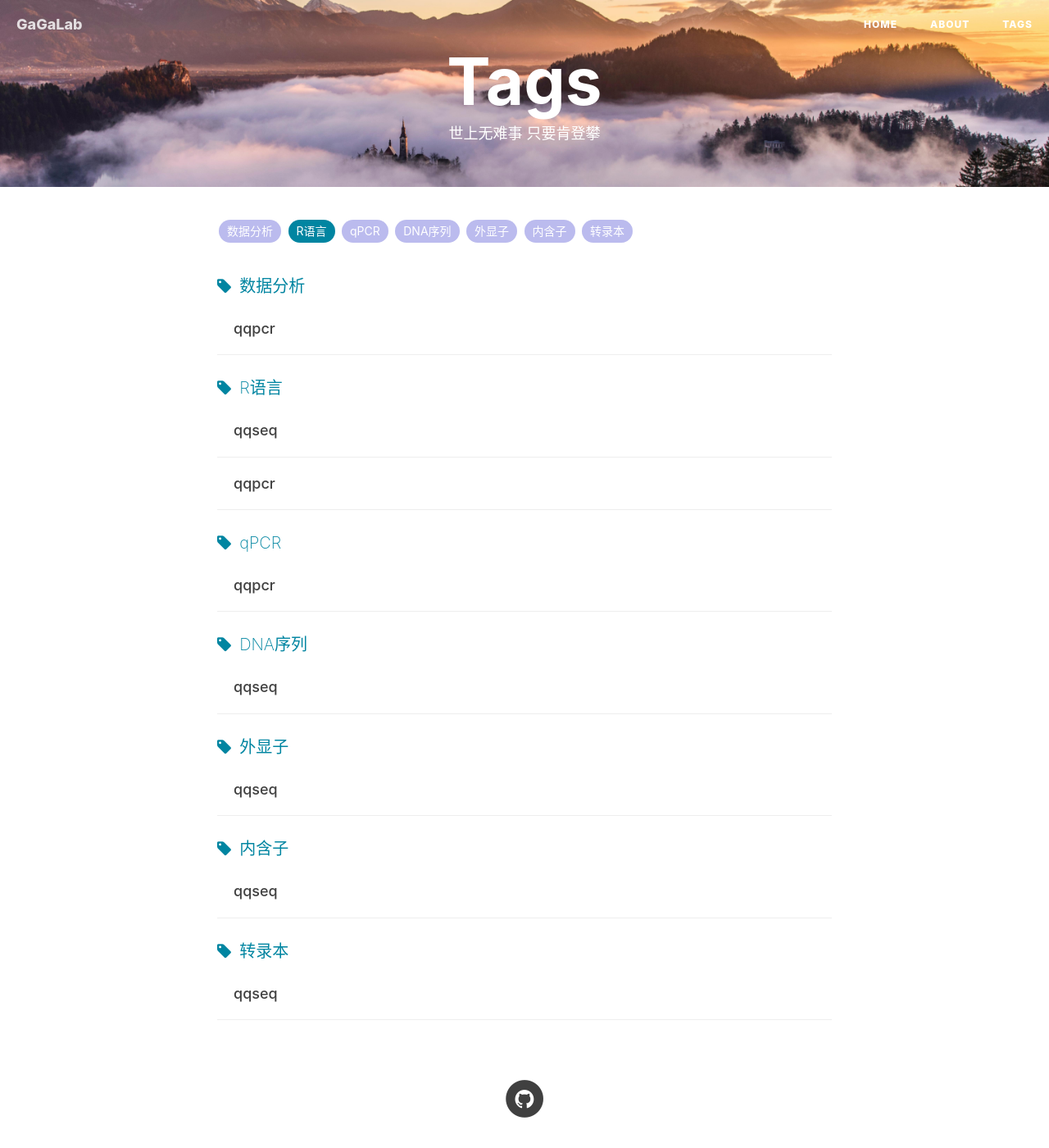
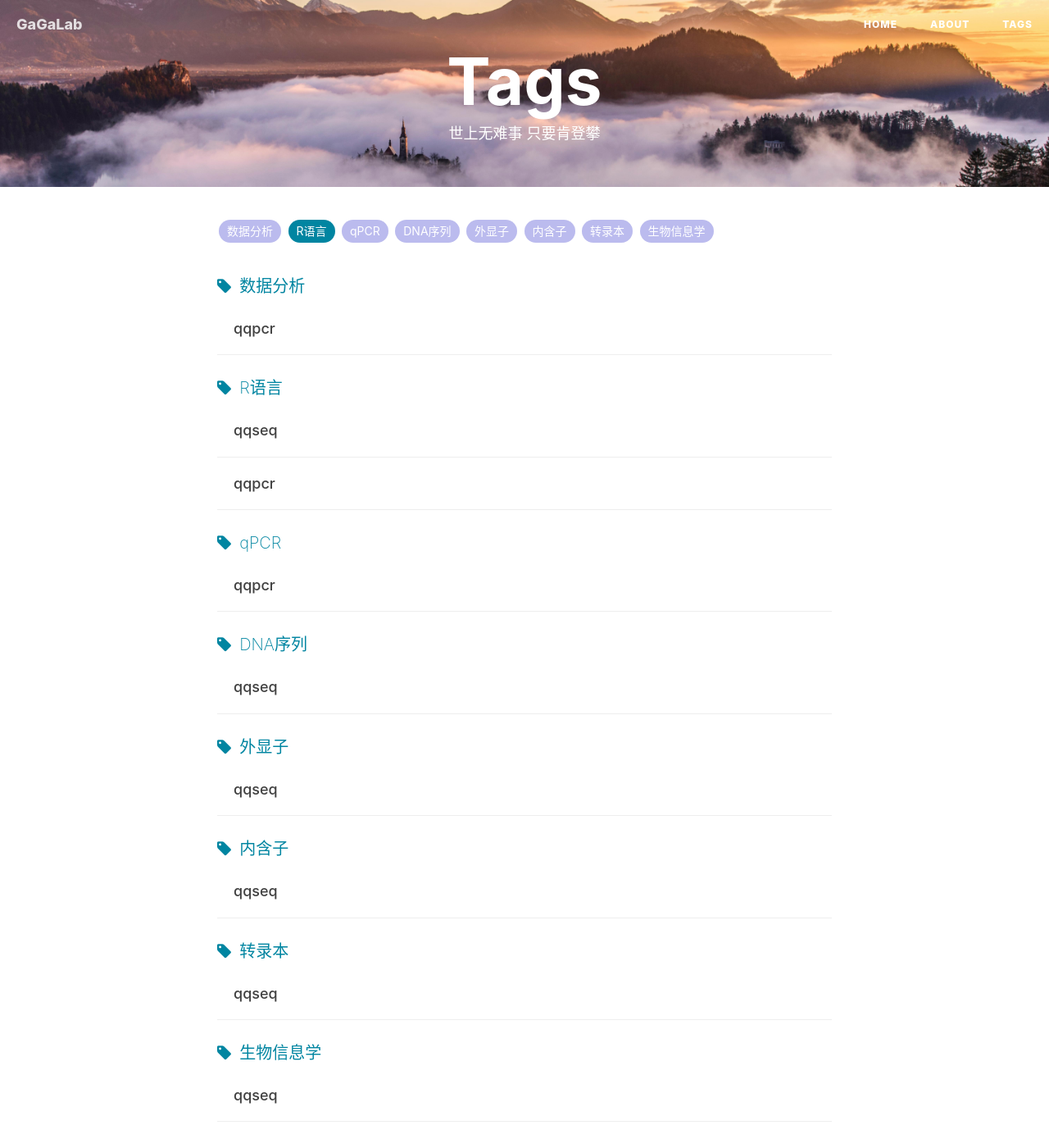
Before and after one commit to liuyuchenlab/LiuYuchenLab.github.io, a Jekyll site: the page built from tags.html, in a window 1280 px wide and 1400 px high. Shown: the whole window at 82% size. Built offline with Jekyll 4.4.1, drawn with Linux system fonts in a browser that asks for light colours; nearby versions of some CDN libraries; comment, search, counter and statistics services are not loaded.

Commit message:
Update 2024-11-20-qqseq.md

```diff
--- a/_posts/2024-11-20-qqseq.md
+++ b/_posts/2024-11-20-qqseq.md
@@ -10,6 +10,7 @@ tags:
     - 外显子
     - 内含子
     - 转录本
+    - 生物信息学
 
 
 ---
```
